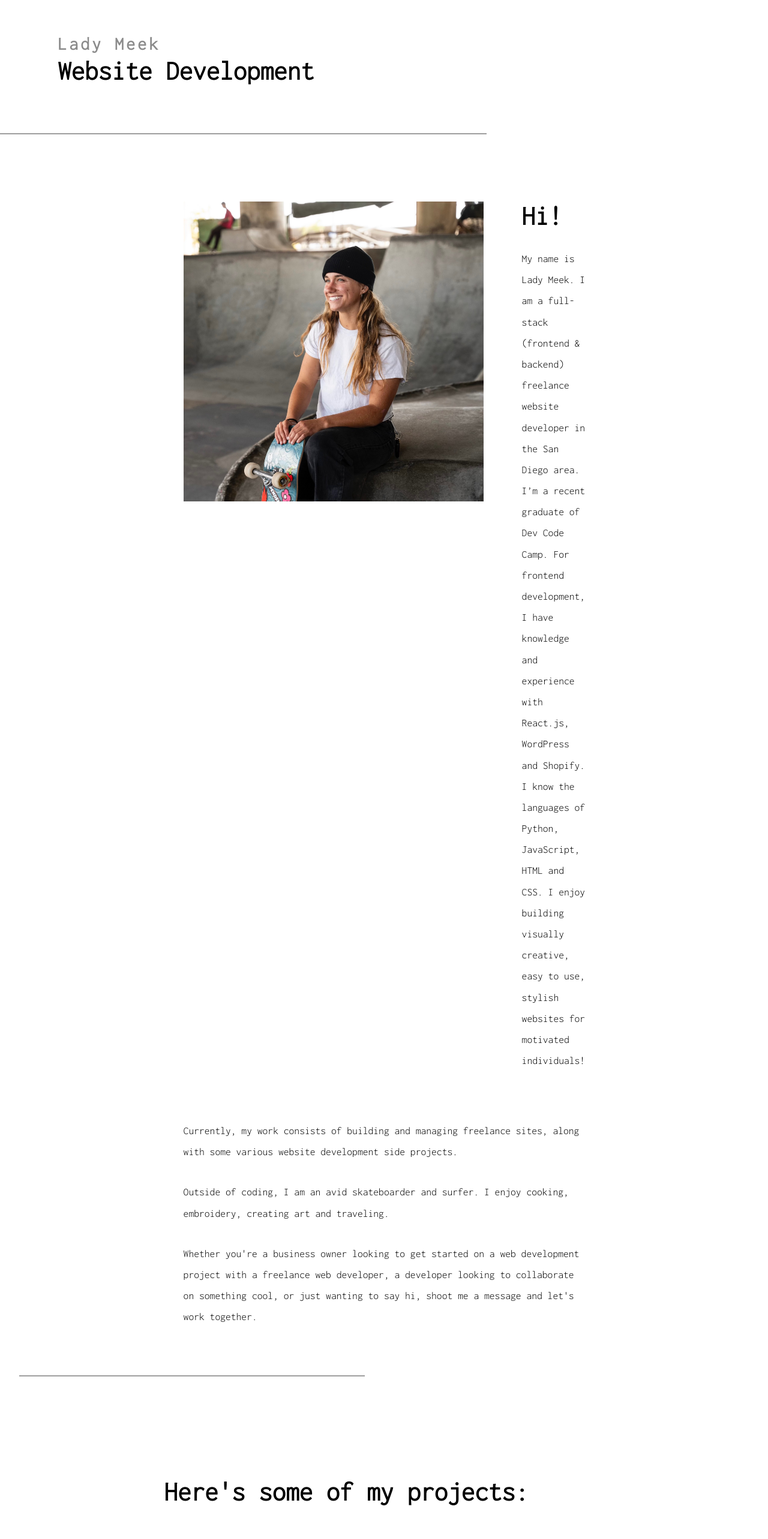
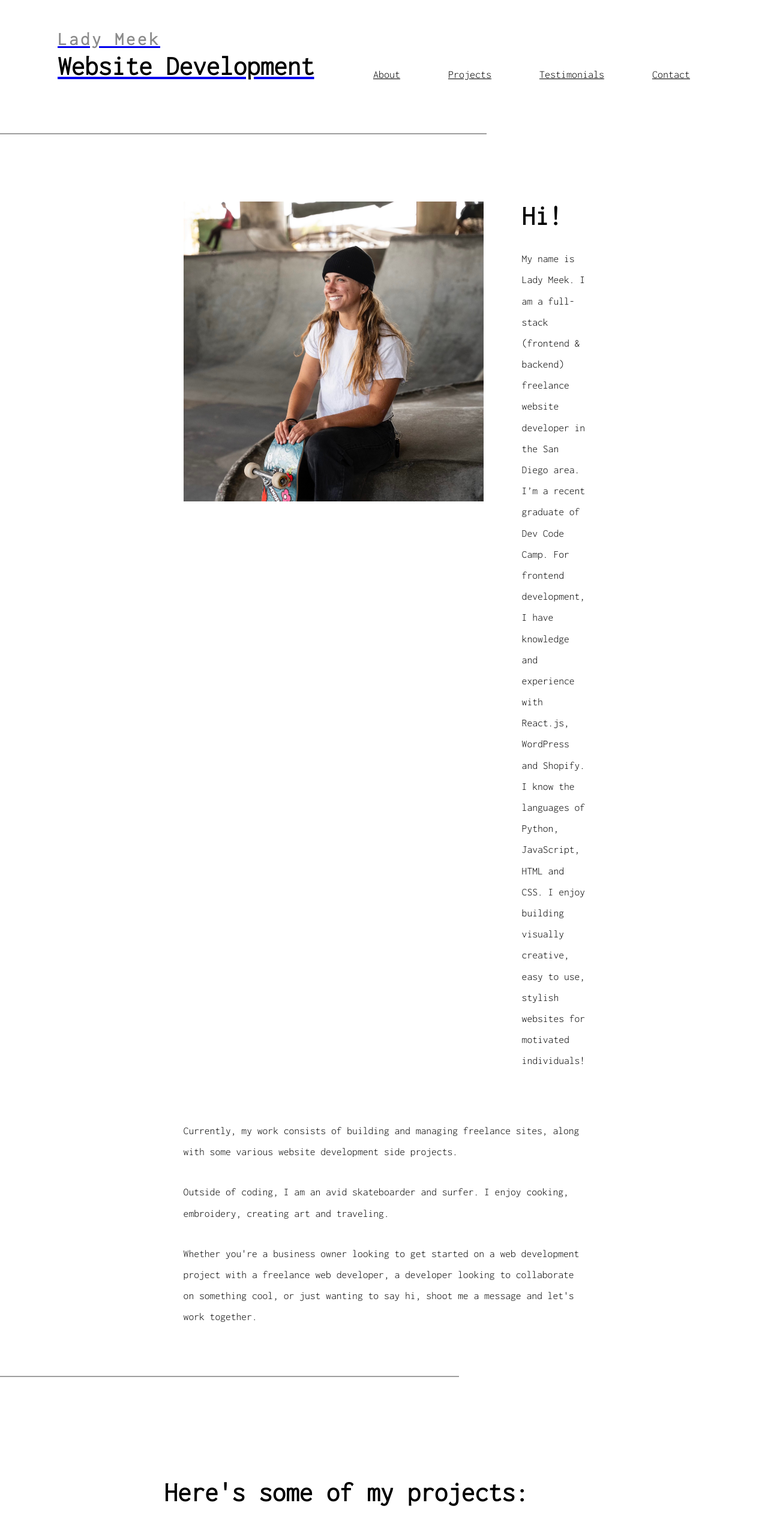
Before and after one commit to ladymeek37/ladyresumesite, a React (Create React App) app: page / in a window 1280 px wide. Shown: the top 2566 px of the page at 60% size. Built offline with nearby package versions, Linux system fonts and the light colour scheme.

Commit message:
added nav options in nav bar with style and functionality

```diff
--- a/src/App.js
+++ b/src/App.js
@@ -3,7 +3,10 @@ import "./App.css"
 
 //component imports
 import NavBar from "./components/NavBar";
-
+import AboutSection from "./components/About";
+import ProjectsSection from "./components/Projects";
+import TestimonialsSection from "./components/Testimonials";
+import ContactSection from "./components/Contact";
 //page imports
 import HomePage from "./pages/HomePage";
 
@@ -13,6 +16,11 @@ function App() {
       <NavBar />
       <Routes>
         <Route path="/" element={<HomePage/>} />
+        <Route path="/about" element={<AboutSection />} />
+        <Route path="/projects" element={<ProjectsSection />} />
+        <Route path="/testimonials" element={<TestimonialsSection />} />
+        <Route path="/contact" element={<ContactSection />} />
+
       </Routes>
     </div>
   );
--- a/src/components/About.css
+++ b/src/components/About.css
@@ -23,12 +23,11 @@ p{
     margin:2rem
 }
 
-.aboutline{
+hr{
     margin-top: 5rem;
-    width: 120%;
+    width: 121.67%;
     position: relative;
-    left: -30rem;
-    border-width: 4px;
+    left: -25rem;
     border: none;
     border-top: 2px solid #9E9E9E;
 }
--- a/src/components/About.jsx
+++ b/src/components/About.jsx
@@ -30,7 +30,7 @@ const AboutSection = () => {
                     <p className="bottomtextsectionline">Outside of coding, I am an avid skateboarder and surfer. I enjoy cooking, embroidery, creating art and traveling. </p>
                     <p className="bottomtextsectionline">Whether you're a business owner looking to get started on a web development project with a freelance web developer, a developer looking to collaborate on something cool, or just wanting to say hi, shoot me a message and let's work together. </p>
             </div>
-            <hr classname= "aboutline" />
+            <hr classname= "specialline" />
         </body>
     </html>
      );
--- a/src/components/Contact.css
+++ b/src/components/Contact.css
@@ -53,3 +53,8 @@
 .subjectbox{
     width: 60rem
 }
+
+.messagebox{
+    width: 60rem;
+    height: 17rem;
+}
--- a/src/components/Contact.jsx
+++ b/src/components/Contact.jsx
@@ -48,7 +48,7 @@ const ContactSection = () => {
                             </div>
                             <div className= "contactchild">
                                 <p className='inputinfo'>Message</p>
-                                <textarea className='inputinfo box subjectbox' name = "message" cols='30' rows= "10"></textarea>
+                                <textarea className='inputinfo box messagebox' name = "message" cols='30' rows= "10"></textarea>
                             </div>
                             <button className= "contactchild button" type = "submit">send</button>
                         </form>
--- a/src/components/NavBar.css
+++ b/src/components/NavBar.css
@@ -14,12 +14,44 @@ h1{
 .titletext{
     padding-top: 1rem;
     padding-left: 5rem;
+    text-decoration: none;
 }
-hr{
+.navbarline{
     margin-top: 5rem;
     width: 78.67%;
     position: relative;
     left: -20rem;
+    bottom: 7rem;
     border: none; /* Remove the default border */
     border-top: 2px solid #9E9E9E;
 }
+
+.navtext{
+    color:rgb(0, 0, 0);
+    font-size: 18px;
+}
+
+.option{
+    margin: 0%;
+    padding: 20px;
+    display: inline;
+}
+
+.navchoices{
+    position: relative;
+    bottom: 85px;
+    right: 4rem;
+    margin-right: 30px;
+    display: flex;
+    flex-direction: row-reverse;
+  }
+
+  ul {
+    display: flex;
+    justify-content: space-between;
+    list-style-type: none;
+  }
+
+  .navbarbody{
+    margin-bottom: 0px;
+  }
--- a/src/components/NavBar.jsx
+++ b/src/components/NavBar.jsx
@@ -11,11 +11,32 @@ const NavBar = () => {
                 <link rel="preconnect" href="https://fonts.gstatic.com" crossorigin />
                 <link href="https://fonts.googleapis.com/css2?family=Inconsolata:wght@300&display=swap" rel="stylesheet" />
             </head>
-            <body>
+            <body className="navbarbody">
                 <div className="navBar">
-                    <ul className="titletext">
-                        <h2>Lady Meek</h2>
-                        <h1>Website Development</h1>
+                <Link to = "/">
+                    <div className="titletext">
+
+                            <h2>Lady Meek</h2>
+                            <h1>Website Development</h1>
+
+
+                    </div>
+                </Link>
+                </div>
+                <div className="navchoices">
+                    <ul>
+                    <ul>
+                        <a href="#about" className = "navtext option">About</a>
+                    </ul>
+                    <ul>
+                        <a href="#projects" className = "navtext option">Projects</a>
+                    </ul>
+                    <ul>
+                        <a href="#testimonials" className = "navtext option">Testimonials</a>
+                    </ul>
+                    <ul>
+                        <a href="#contact" className = "navtext option">Contact</a>
+                    </ul>
                     </ul>
                 </div>
                 <hr className="navbarline"/>
--- a/src/pages/HomePage.css
+++ b/src/pages/HomePage.css
@@ -10,4 +10,10 @@
 .homepage{
     padding-left: 20%;
     padding-right: 20%;
+    position: relative;
+    bottom: 7rem;
 }
+
+html {
+    scroll-behavior: smooth;
+  }
--- a/src/pages/HomePage.js
+++ b/src/pages/HomePage.js
@@ -14,10 +14,18 @@ const HomePage = () => {
             </head>
             <body>
                 <div className="homepage">
-                    <AboutSection />
-                    <ProjectsSection />
-                    <TestimonialsSection />
-                    <ContactSection />
+                    <div id="about">
+                        <AboutSection />
+                    </div>
+                    <div id="projects">
+                        <ProjectsSection />
+                    </div>
+                    <div id="testimonials">
+                        <TestimonialsSection />
+                    </div>
+                    <div id="contact">
+                        <ContactSection />
+                    </div>
                 </div>
             </body>
         </html>
```
